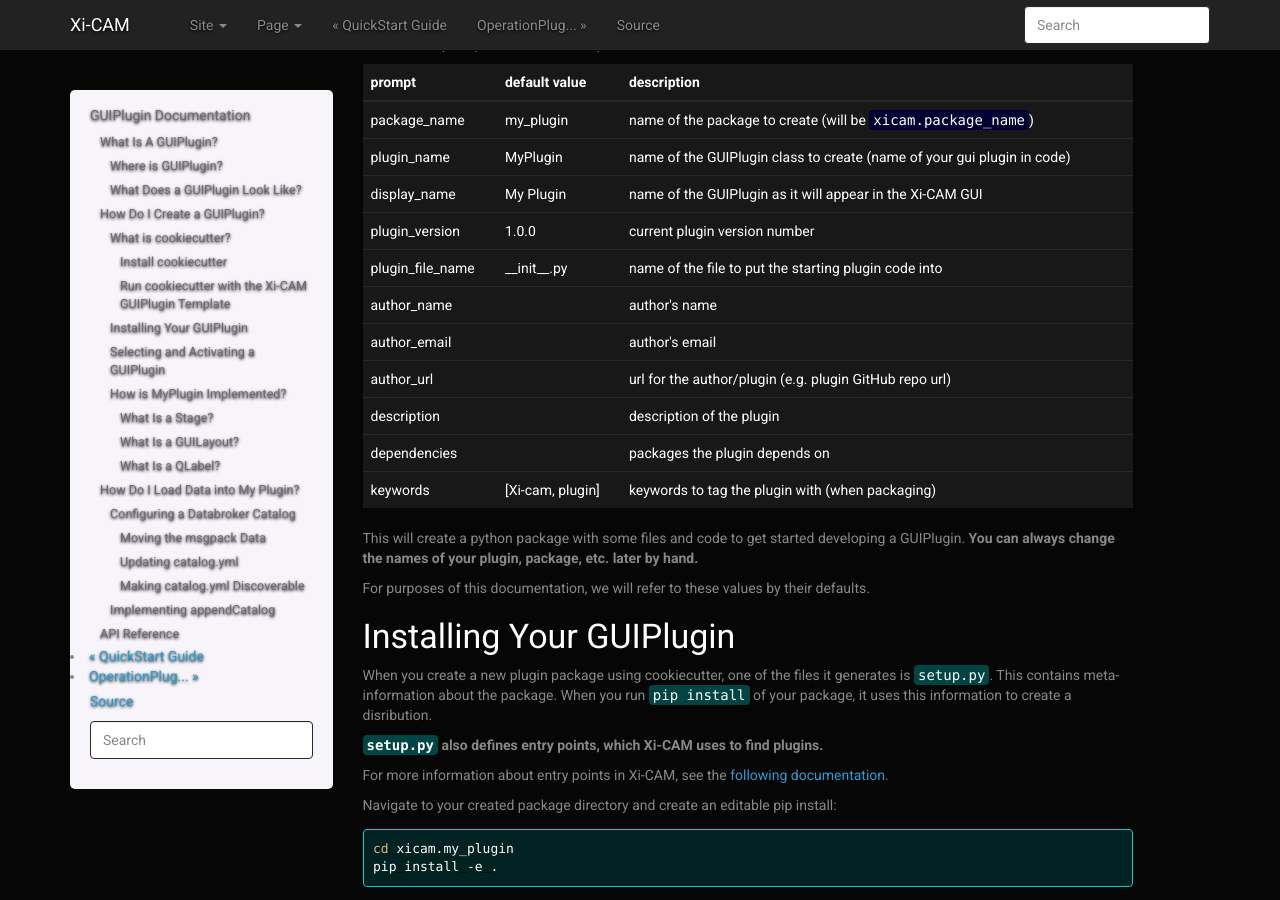
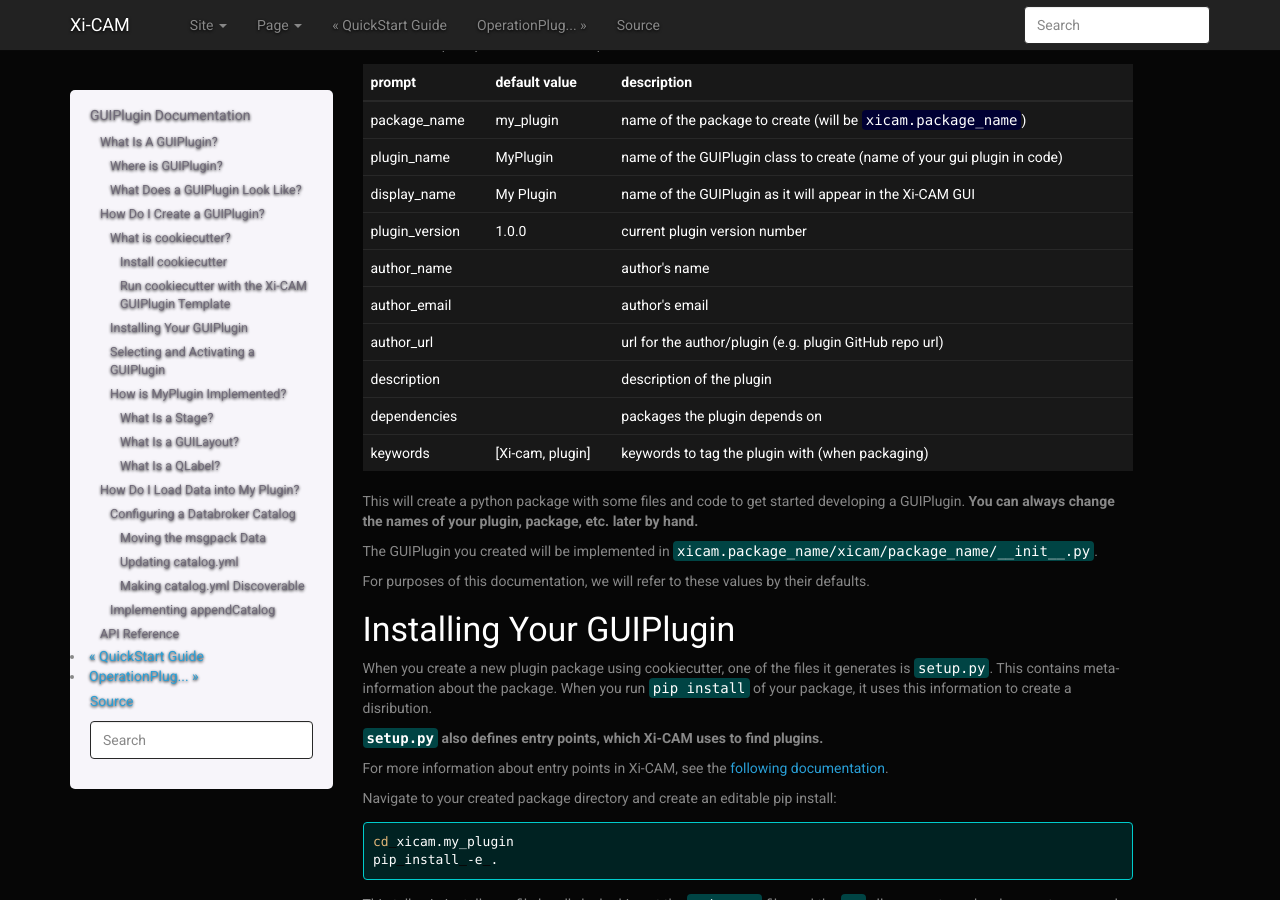
Before and after one commit to Xi-CAM/Xi-cam, a Sphinx documentation site: the page built from docs/source/gui-plugin.md, in a window 1280 px wide and 900 px high, scrolled down 2029 px. Built offline with Sphinx 7.4.7, drawn with Linux system fonts in a browser that asks for light colours; the version number could not be read and is left out.

Commit message:
update gui-plugin documentation for cookiecutter simplification

```diff
--- a/docs/source/gui-plugin.md
+++ b/docs/source/gui-plugin.md
@@ -92,7 +92,6 @@
 plugin_name      | MyPlugin            | name of the GUIPlugin class to create (name of your gui plugin in code)
 display_name     | My Plugin           | name of the GUIPlugin as it will appear in the Xi-CAM GUI
 plugin_version   | 1.0.0               | current plugin version number
-plugin_file_name | \_\_init\_\_.py     | name of the file to put the starting plugin code into
 author_name      |                     | author's name
 author_email     |                     | author's email
 author_url       |                     | url for the author/plugin (e.g. plugin GitHub repo url)
@@ -102,6 +101,8 @@
 
 This will create a python package with some files and code to get started developing a GUIPlugin.
 **You can always change the names of your plugin, package, etc. later by hand.**
+
+The GUIPlugin you created will be implemented in `xicam.package_name/xicam/package_name/__init__.py`.
 
 For purposes of this documentation,
 we will refer to these values by their defaults.
```
